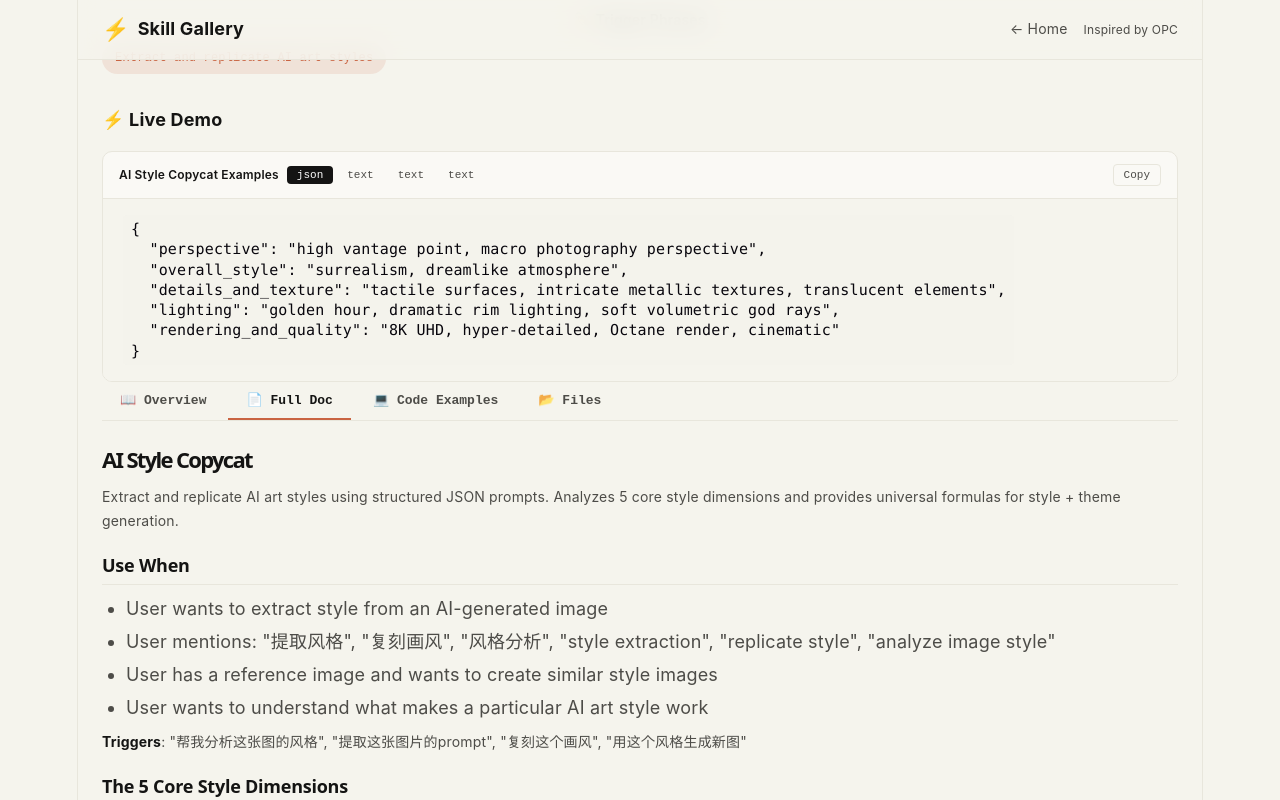
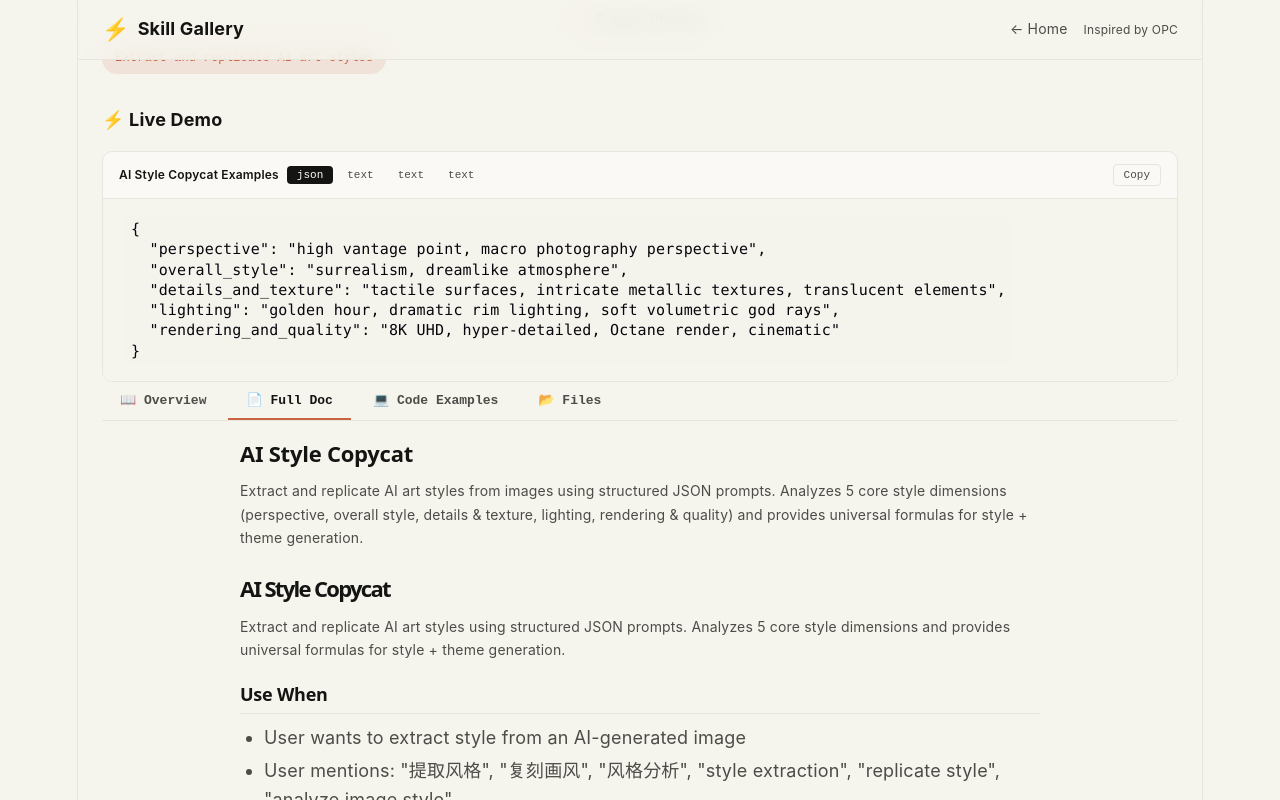
Before and after one commit to cookabc/app-universe, a React (Vite) app: page /skill/ai-style-copycat in a window 1280 px wide. Both pictures are taken after a click on the tab "📄 Full Doc". Shown: the part 744-1544 px from the top of the page. Built offline with nearby package versions, Linux system fonts and the light colour scheme.

Commit message:
fix: center Full Doc tab content for better readability
- Wrap Full Doc content in centered container (maxWidth 800px)
- Add skill name heading and description above markdown
- Keep text aligned left within the centered container
- Prevent bullet points from breaking due to center alignment

```diff
--- a/src/components/SkillDetail/ContentTabs.tsx
+++ b/src/components/SkillDetail/ContentTabs.tsx
@@ -20,7 +20,13 @@ return(<div style={{marginBottom:'32px'}}>
 </div>
 <div style={{animation:'fadeInUp .3s ease'}} role="tabpanel" id={`panel-${tab}`}>
 {tab==='overview'&&<Overview skill={skill}/>}
-{tab==='doc'&&<MarkdownRenderer content={skill.content}/>}
+{tab === 'doc' && (
+  <div style={{ textAlign: 'left', maxWidth: '800px', margin: '0 auto' }}>
+    <h2 style={{ fontSize: '22px', fontWeight: 700, marginBottom: '12px', color: 'var(--text-primary)' }}>{skill.name}</h2>
+    <p style={{ color: 'var(--text-secondary)', lineHeight: 1.7, fontSize: '14px', marginBottom: '24px' }}>{skill.description}</p>
+    <MarkdownRenderer content={skill.content} />
+  </div>
+)}
 {tab==='examples'&&<Examples skill={skill}/>}
 {tab==='files'&&<Files skill={skill}/>}
 </div></div>);}
```
